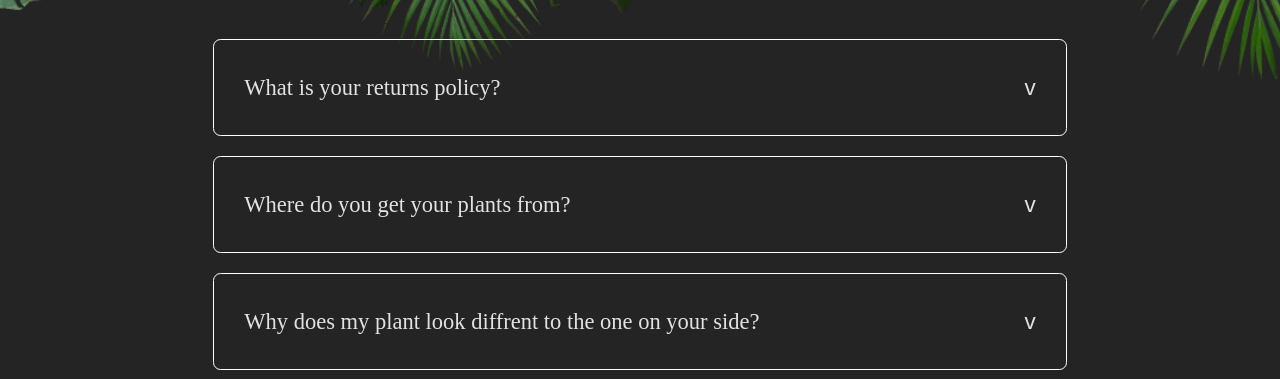
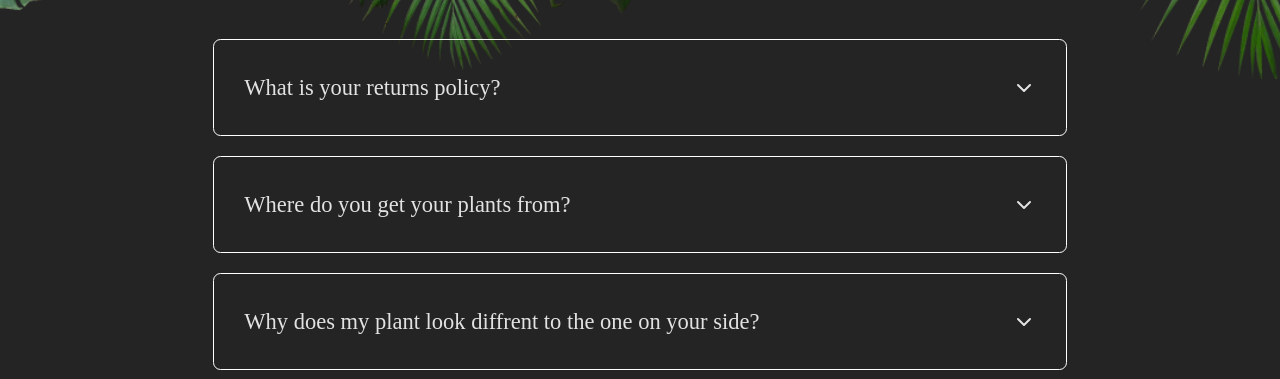
Before and after one commit to MagdaMie/PlantShopMockup, a React (Vite) app: page /FAQ in a window 1280 px wide. Shown: the part 421-800 px from the top of the page. Built offline with nearby package versions, Linux system fonts and the light colour scheme.

Commit message:
ref: use Lucide icons in accordion

```diff
--- a/package.json
+++ b/package.json
@@ -14,6 +14,7 @@
     "@hookform/resolvers": "^3.9.0",
     "@types/node": "^20.14.11",
     "express": "^4.19.2",
+    "lucide-react": "^0.525.0",
     "react": "^18.3.1",
     "react-dom": "^18.3.1",
     "react-icons": "^5.2.1",
--- a/src/components/AccordionElement.tsx
+++ b/src/components/AccordionElement.tsx
@@ -1,8 +1,8 @@
 import { Question } from "../types/types";
 import { CSSProperties } from "react";
+import { X, ChevronDown } from "lucide-react";
 
 type AccordionElementProps = Question & {
-  style: CSSProperties;
   isOpen: boolean;
   onClick: React.MouseEventHandler<HTMLDivElement>;
 };
@@ -11,7 +11,6 @@ const AccordionElement = ({
   question,
   anwser,
   onClick,
-  style,
   isOpen,
 }: AccordionElementProps) => {
   return (
@@ -21,8 +20,8 @@ const AccordionElement = ({
         onClick={onClick}
       >
         <p className="text-lg">{question}</p>
-        <button className="font-oxygen text-lg" style={style}>
-          {isOpen? "x" : "v"}
+        <button className="font-oxygen text-lg">
+          {isOpen ? <X size={24} /> : <ChevronDown size={24} />}
         </button>
       </div>
       {isOpen && (
--- a/src/components/FaqAccordion.tsx
+++ b/src/components/FaqAccordion.tsx
@@ -35,7 +35,6 @@ const FaqAccordion = () => {
               openElement(faq.id);
             }}
             isOpen={isOpen}
-            style={{ transform: isOpen ? "rotate(180deg)" : "rotate(0deg)" }}
           />
         );
       })}
```
Also changed, not shown: 1 other file (tests, documents, lock files or other folders).
